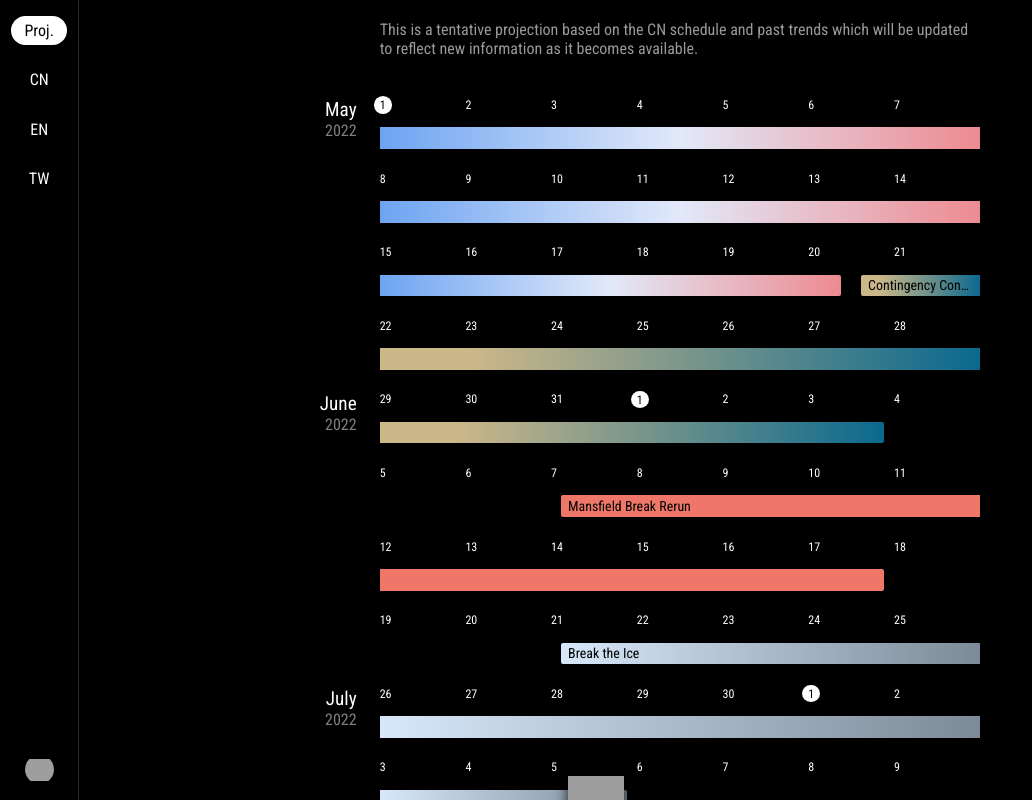
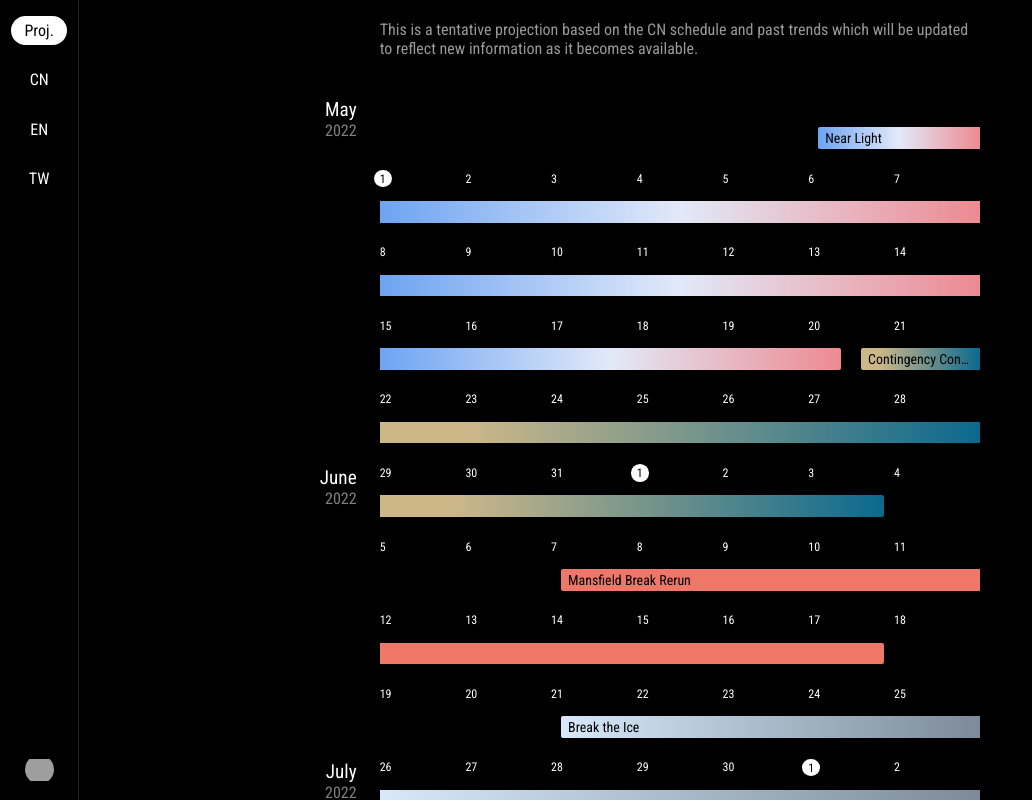
Before and after one commit to jaywyeee/arknights-calendar, a Svelte app: page / in a window 1280 px wide. Shown: the whole page, without its empty margins (0-1032 px from the left). Built offline with nearby package versions, Linux system fonts and the light colour scheme; grey boxes are pictures that could not be loaded; a web font is replaced by a local one.

Commit message:
Fix first-month drop flaw when full first week

```diff
--- a/src/styles/main.scss
+++ b/src/styles/main.scss
@@ -370,3 +370,22 @@ a {
 		transition-duration: 100ms;
 	}
 }
+
+
+// Temporary fix for Near Light
+#pr {
+	@media (min-width: $header-vertical) {
+		section:first-of-type {
+			margin-top: 7.1rem !important;
+			h1 { transform: translate(-100%, -4.6rem) }
+		}
+	}
+
+	@media (max-width: $header-vertical) {
+		section:first-of-type {
+			margin-top: 4.5rem !important;
+		}
+	}
+
+	.nl.start { top: -60% }
+}
```
